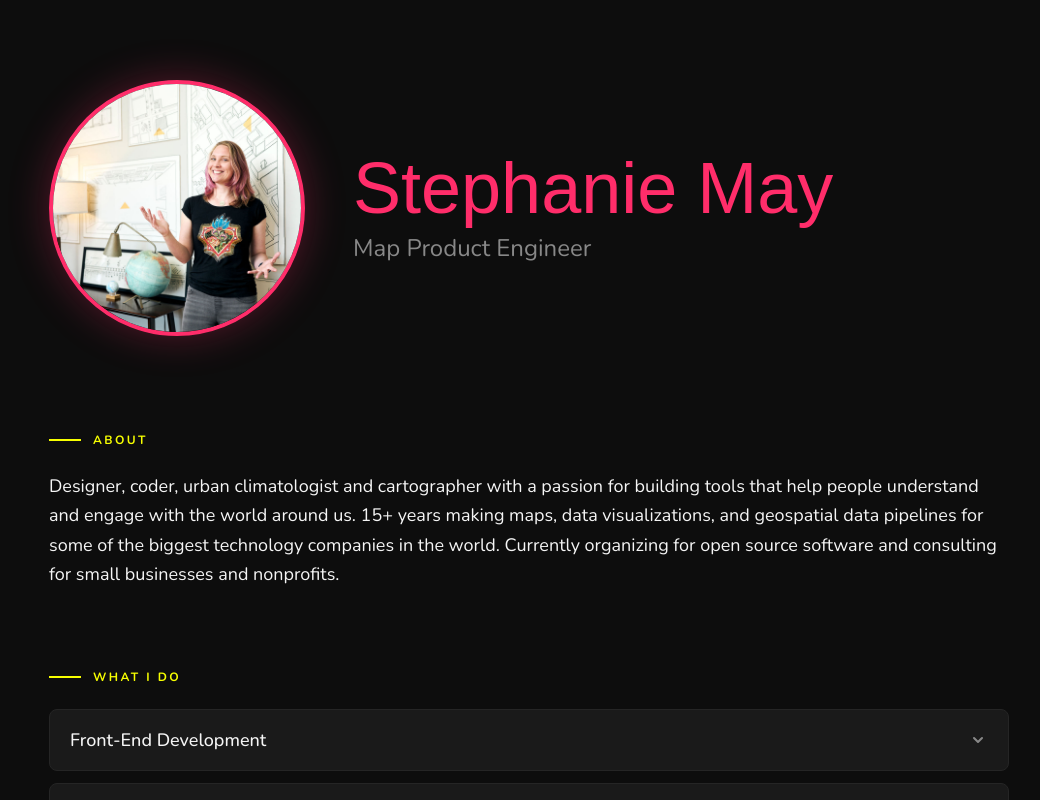
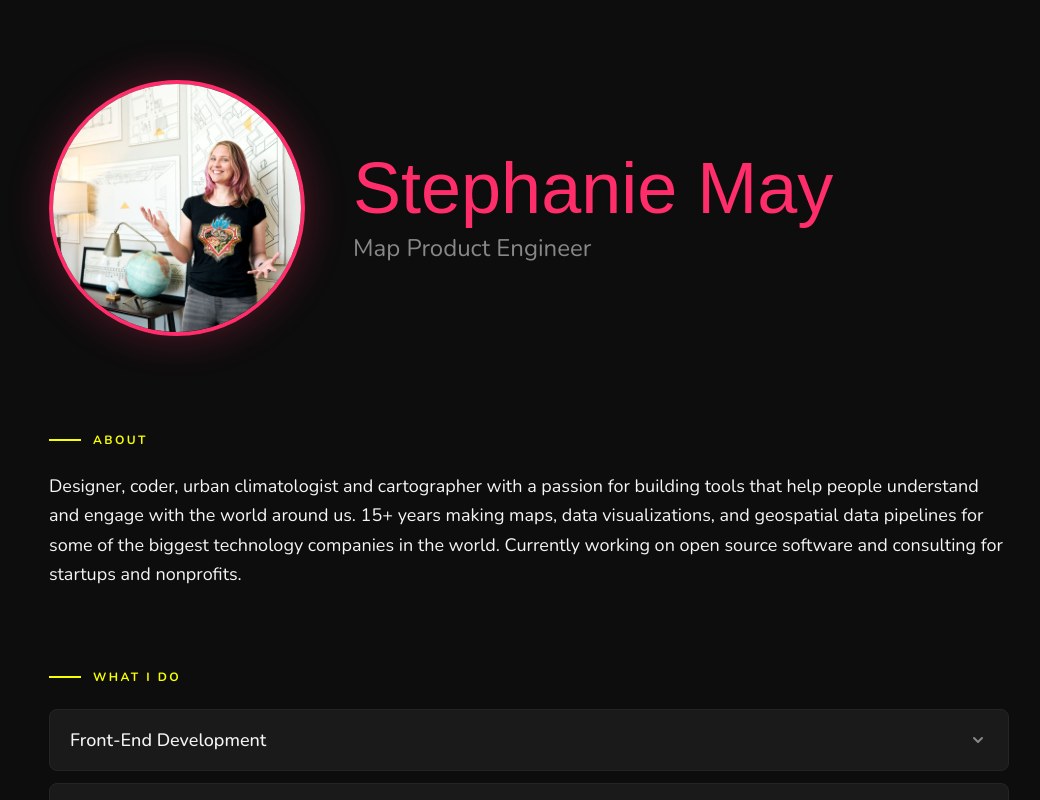
Before and after one commit to mizmay/mizmay.com, a Next.js app: page / in a window 1280 px wide. Shown: the top 800 px of the page, without its empty margins (111-1151 px from the left). Built offline with nearby package versions, Linux system fonts and the light colour scheme; a web font is replaced by a local one.

Commit message:
Minor change to about description

```diff
--- a/pages/index.tsx
+++ b/pages/index.tsx
@@ -121,7 +121,7 @@ export default function Home() {
             <p>
               Designer, coder, urban climatologist and cartographer with a passion for building tools that help people understand and engage with the world around us.
               15+ years making maps, data visualizations, and geospatial data pipelines for some of the biggest technology companies in the world.
-              Currently organizing for open source software and consulting for small businesses and nonprofits.
+              Currently working on open source software and consulting for startups and nonprofits.
             </p>
           </div>
         </section>
```
